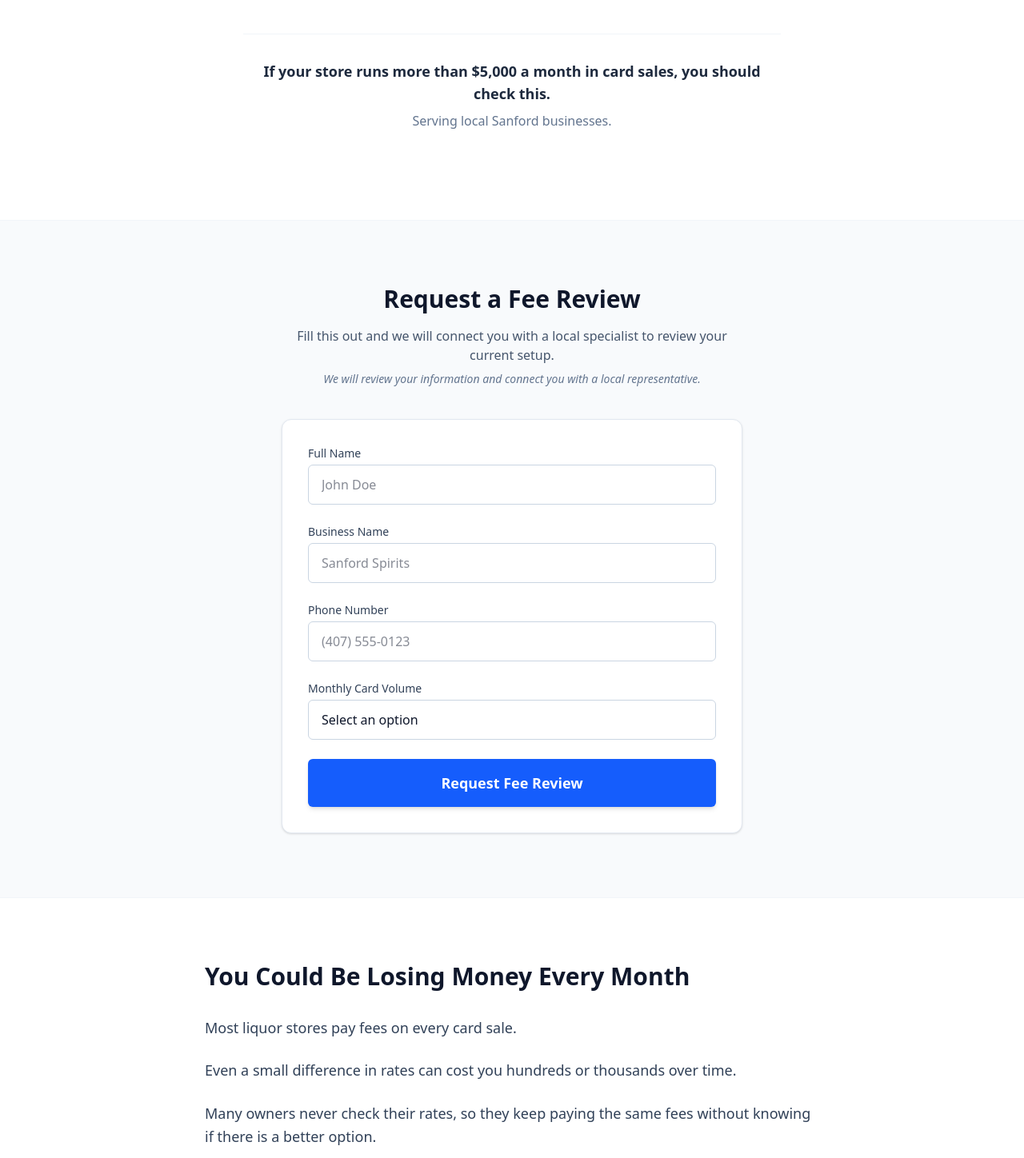
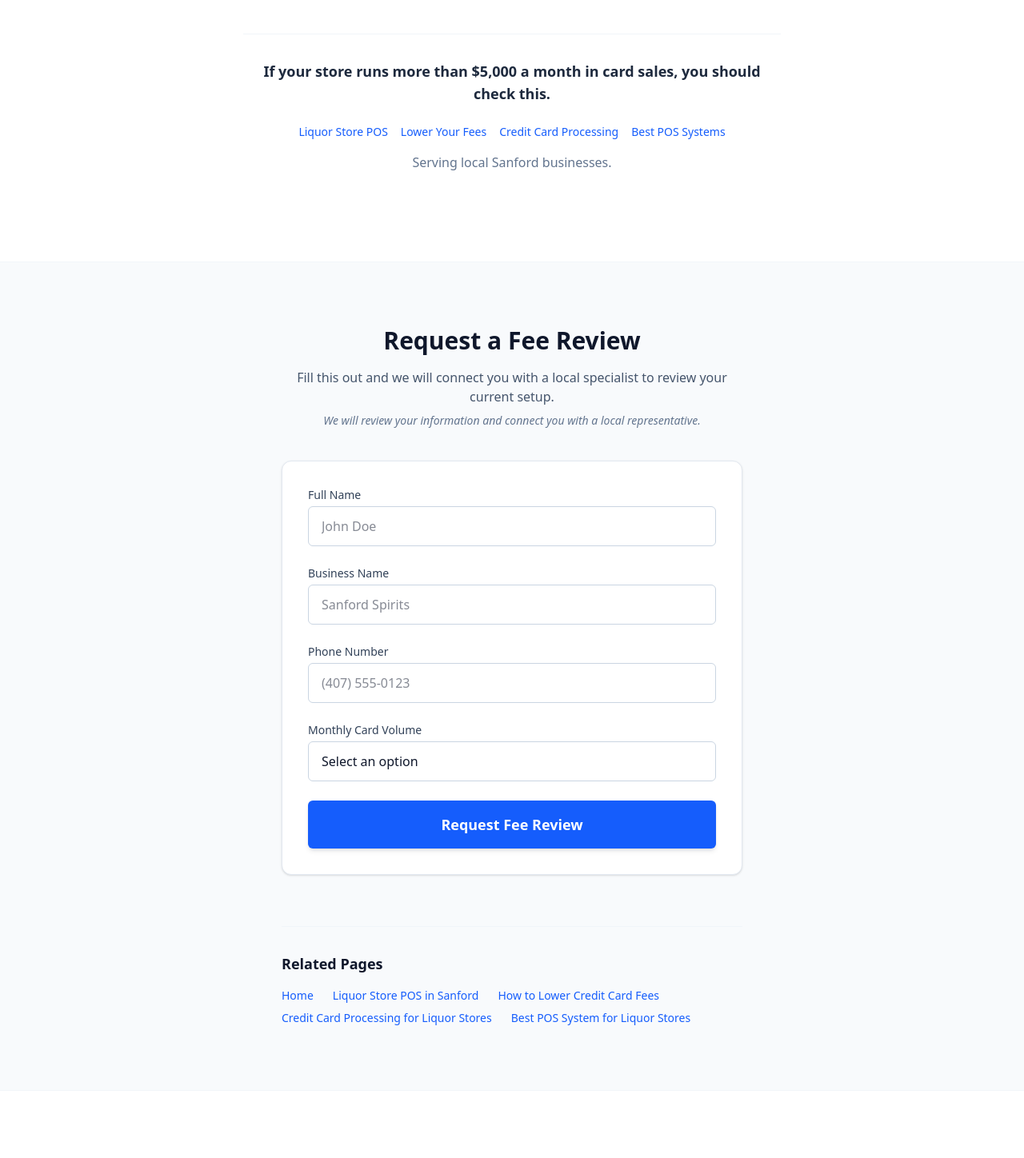
Before and after one commit to genghisjuan/sanfordliquorstorepos, a React (Vite) app: page / in a window 1280 px wide. Shown: the part 620-2068 px from the top of the page at 80% size. Built offline with nearby package versions, Linux system fonts and the light colour scheme.

Commit message:
Update App.tsx

```diff
--- a/src/App.tsx
+++ b/src/App.tsx
@@ -76,6 +76,19 @@ export default function App() {
       });
     }
   };
+
+  const RelatedPages = () => (
+    <section className="mt-16 pt-8 border-t border-slate-100">
+      <h3 className="text-lg font-bold mb-4 text-slate-900">Related Pages</h3>
+      <div className="flex flex-wrap gap-x-6 gap-y-2 text-sm">
+        <button onClick={() => navigate('/')} className="text-blue-600 hover:underline">Home</button>
+        <button onClick={() => navigate('/liquor-store-pos-sanford-fl')} className="text-blue-600 hover:underline">Liquor Store POS in Sanford</button>
+        <button onClick={() => navigate('/lower-credit-card-fees-liquor-store-sanford')} className="text-blue-600 hover:underline">How to Lower Credit Card Fees</button>
+        <button onClick={() => navigate('/credit-card-processing-liquor-store-sanford')} className="text-blue-600 hover:underline">Credit Card Processing for Liquor Stores</button>
+        <button onClick={() => navigate('/best-pos-system-liquor-store-sanford')} className="text-blue-600 hover:underline">Best POS System for Liquor Stores</button>
+      </div>
+    </section>
+  );
 
   const LeadForm = () => (
     <div className="max-w-xl mx-auto">
@@ -222,6 +235,7 @@ export default function App() {
             <section ref={formRef} className="mt-16 pt-16 border-t border-slate-100">
               <LeadForm />
             </section>
+            <RelatedPages />
           </div>
         </main>
         <footer className="py-12 border-t border-slate-100 text-center text-slate-500 text-sm">
@@ -302,6 +316,132 @@ export default function App() {
               <p className="text-xl font-medium text-center mb-10">If you want to see if you can lower your fees, start with a quick check.</p>
               <LeadForm />
             </section>
+            <RelatedPages />
+          </div>
+        </main>
+        <footer className="py-12 border-t border-slate-100 text-center text-slate-500 text-sm">
+          <p>&copy; {new Date().getFullYear()} Sanford Liquor Store POS. Sanford, Florida</p>
+        </footer>
+      </div>
+    );
+  }
+
+  if (path === '/credit-card-processing-liquor-store-sanford') {
+    return (
+      <div className="min-h-screen bg-white text-slate-900 font-sans">
+        <header className="bg-white border-b border-slate-100">
+          <div className="max-w-7xl mx-auto px-4 h-16 flex items-center justify-between">
+            <button onClick={() => navigate('/')} className="font-bold text-lg text-blue-700">
+              Sanford Liquor Store POS
+            </button>
+            <a href="tel:4075550123" className="flex items-center text-blue-700 font-semibold">
+              <Phone className="w-4 h-4 mr-2" />
+              <span>(407) 555-0123</span>
+            </a>
+          </div>
+        </header>
+        <main className="max-w-3xl mx-auto py-16 px-4">
+          <nav className="mb-8 text-sm">
+            <button onClick={() => navigate('/')} className="text-blue-600 hover:underline">Home</button>
+            <span className="mx-2 text-slate-400">/</span>
+            <span className="text-slate-500">Credit Card Processing</span>
+          </nav>
+          <h1 className="text-4xl font-bold mb-8">Credit Card Processing for Liquor Stores in Sanford</h1>
+          <div className="prose prose-slate lg:prose-lg max-w-none">
+            <section className="mb-12">
+              <p className="text-xl text-slate-600 leading-relaxed">
+                Reliable credit card processing is the backbone of any successful liquor store. In Sanford, businesses need a partner that understands high-volume retail and the importance of secure, fast transactions.
+              </p>
+            </section>
+            <section className="mb-12">
+              <h2 className="text-2xl font-bold mb-4">Why Local Processing Matters</h2>
+              <p>Working with a local specialist means you get support when you need it. We focus on providing Sanford liquor stores with transparent rates and modern equipment that integrates seamlessly with your business.</p>
+            </section>
+            <section className="mt-16 pt-16 border-t border-slate-100">
+              <LeadForm />
+            </section>
+            <RelatedPages />
+          </div>
+        </main>
+        <footer className="py-12 border-t border-slate-100 text-center text-slate-500 text-sm">
+          <p>&copy; {new Date().getFullYear()} Sanford Liquor Store POS. Sanford, Florida</p>
+        </footer>
+      </div>
+    );
+  }
+
+  if (path === '/best-pos-system-liquor-store-sanford') {
+    return (
+      <div className="min-h-screen bg-white text-slate-900 font-sans">
+        <header className="bg-white border-b border-slate-100">
+          <div className="max-w-7xl mx-auto px-4 h-16 flex items-center justify-between">
+            <button onClick={() => navigate('/')} className="font-bold text-lg text-blue-700">
+              Sanford Liquor Store POS
+            </button>
+            <a href="tel:4075550123" className="flex items-center text-blue-700 font-semibold">
+              <Phone className="w-4 h-4 mr-2" />
+              <span>(407) 555-0123</span>
+            </a>
+          </div>
+        </header>
+        <main className="max-w-3xl mx-auto py-16 px-4">
+          <nav className="mb-8 text-sm">
+            <button onClick={() => navigate('/')} className="text-blue-600 hover:underline">Home</button>
+            <span className="mx-2 text-slate-400">/</span>
+            <span className="text-slate-500">Best POS System</span>
+          </nav>
+
+          <h1 className="text-4xl font-bold mb-8 leading-tight">Best POS System for Liquor Stores in Sanford FL</h1>
+
+          <div className="prose prose-slate lg:prose-lg max-w-none">
+            <section className="mb-12">
+              <p className="text-xl text-slate-600 leading-relaxed">
+                Choosing the right POS system for your liquor store can affect both your daily operations and your costs. Many systems look similar at first, but the details matter when it comes to fees, ease of use, and long term value.
+              </p>
+            </section>
+
+            <section className="mb-12">
+              <h2 className="text-2xl font-bold mb-4">What to Look For</h2>
+              <p className="mb-4">When comparing POS systems for liquor stores, focus on:</p>
+              <ul className="list-disc pl-6 mb-6 space-y-2">
+                <li>clear and transparent processing fees</li>
+                <li>fast and reliable checkout</li>
+                <li>easy inventory management</li>
+                <li>support for high product volume</li>
+                <li>simple setup for staff</li>
+              </ul>
+            </section>
+
+            <section className="mb-12">
+              <h2 className="text-2xl font-bold mb-4">Common Problems</h2>
+              <p className="mb-4">Many liquor store owners deal with:</p>
+              <ul className="list-disc pl-6 mb-6 space-y-2">
+                <li>systems that are slow or outdated</li>
+                <li>unclear or high processing fees</li>
+                <li>complicated inventory management</li>
+                <li>poor support when issues come up</li>
+              </ul>
+            </section>
+
+            <section className="mb-12">
+              <h2 className="text-2xl font-bold mb-4">A Practical Approach</h2>
+              <p className="mb-6">
+                Instead of guessing, it helps to review your current system and compare it to what is available locally. This allows you to see if your current setup is costing more than it should.
+              </p>
+            </section>
+
+            <section className="mb-12">
+              <h2 className="text-2xl font-bold mb-4">Local Option</h2>
+              <p className="mb-6">
+                We connect liquor store owners in Sanford with a local specialist who can review your current system and fees. They can show you if there is a better option available. If not, you can keep what you have.
+              </p>
+            </section>
+
+            <section className="mt-16 pt-16 border-t border-slate-100">
+              <p className="text-xl font-medium text-center mb-10">If you want to compare your current system and see if there is a better option, request a fee review.</p>
+              <LeadForm />
+            </section>
+            <RelatedPages />
           </div>
         </main>
         <footer className="py-12 border-t border-slate-100 text-center text-slate-500 text-sm">
@@ -359,13 +499,22 @@ export default function App() {
             <p className="text-slate-800 font-semibold text-lg">
               If your store runs more than $5,000 a month in card sales, you should check this.
             </p>
-            <p className="text-slate-500 mt-2 font-medium">Serving local Sanford businesses.</p>
+            <div className="mt-6 flex flex-wrap justify-center gap-4 text-sm">
+              <button onClick={() => navigate('/liquor-store-pos-sanford-fl')} className="text-blue-600 hover:underline">Liquor Store POS</button>
+              <button onClick={() => navigate('/lower-credit-card-fees-liquor-store-sanford')} className="text-blue-600 hover:underline">Lower Your Fees</button>
+              <button onClick={() => navigate('/credit-card-processing-liquor-store-sanford')} className="text-blue-600 hover:underline">Credit Card Processing</button>
+              <button onClick={() => navigate('/best-pos-system-liquor-store-sanford')} className="text-blue-600 hover:underline">Best POS Systems</button>
+            </div>
+            <p className="text-slate-500 mt-4 font-medium">Serving local Sanford businesses.</p>
           </div>
         </section>
 
         {/* 5. Lead Form Section */}
         <section ref={formRef} id="contact-form" className="py-20 bg-slate-50 px-4 sm:px-6 lg:px-8 border-y border-slate-100">
           <LeadForm />
+          <div className="max-w-xl mx-auto">
+            <RelatedPages />
+          </div>
         </section>
 
         {/* 3. Problem Section */}
@@ -451,11 +600,18 @@ export default function App() {
           <p>&copy; {new Date().getFullYear()} Sanford Liquor Store POS. All rights reserved.</p>
           <p className="mt-2">Sanford, Florida</p>
           <div className="mt-4 flex flex-wrap justify-center gap-4">
+            <button onClick={() => navigate('/')} className="hover:underline">Home</button>
             <button onClick={() => navigate('/liquor-store-pos-sanford-fl')} className="hover:underline">
               Liquor Store POS in Sanford FL
             </button>
             <button onClick={() => navigate('/lower-credit-card-fees-liquor-store-sanford')} className="hover:underline">
               Lower Credit Card Fees
+            </button>
+            <button onClick={() => navigate('/credit-card-processing-liquor-store-sanford')} className="hover:underline">
+              Credit Card Processing
+            </button>
+            <button onClick={() => navigate('/best-pos-system-liquor-store-sanford')} className="hover:underline">
+              Best POS Systems
             </button>
           </div>
         </div>
```
